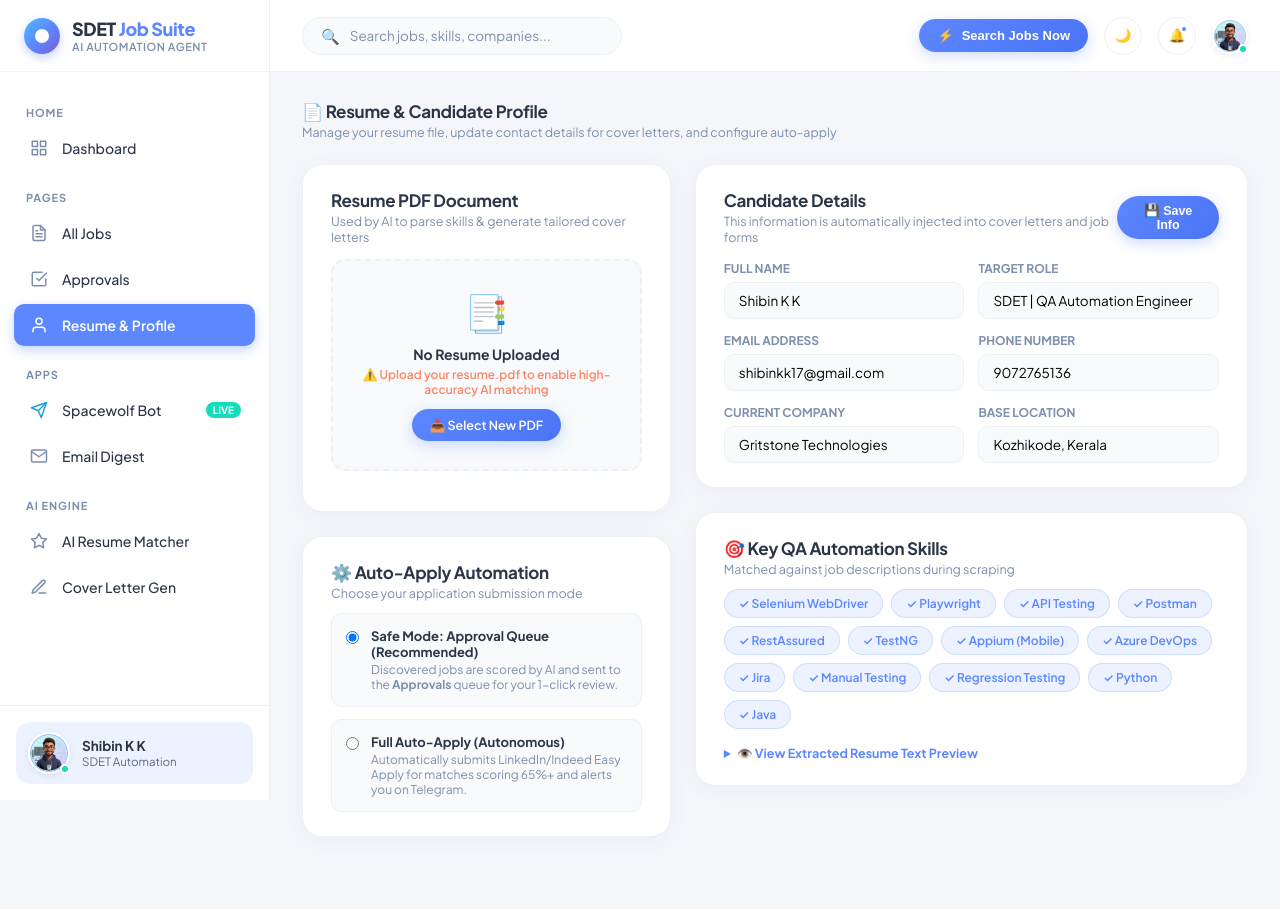
After one commit to shibinkk/aiagent, a Flask app: page /resume in a window 1280 px wide. The commit adds this page. Run offline with Flask 3, Linux system fonts and the light colour scheme.

Commit message:
Add dynamic monthly activity chart, location add/remove, resume module, and direct SpacewolfBot link

```diff
--- a/dashboard/app.py
+++ b/dashboard/app.py
@@ -1,12 +1,13 @@
 """
 dashboard/app.py
-Flask web dashboard for the AI Job Search Agent.
+Flask web dashboard for the AI Job Search Agent — SDET Job Suite.
 """
 
 import os
 import sys
 import threading
 import yaml
+from pathlib import Path
 
 # Ensure project root is on path
 sys.path.insert(0, os.path.abspath(os.path.join(os.path.dirname(__file__), "..")))
@@ -15,7 +16,8 @@ from flask import Flask, render_template, jsonify, request, redirect, url_for
 from tracker.database import (
     init_db,
     get_jobs, get_stats_summary, get_pending_approvals,
-    update_job_status, approve_job, reject_job, get_daily_stats
+    update_job_status, approve_job, reject_job, get_daily_stats,
+    get_monthly_activity, insert_job, increment_stat
 )
 from dotenv import load_dotenv
 
@@ -30,39 +32,90 @@ app.secret_key = os.getenv("FLASK_SECRET_KEY", "dev-secret-key-change-me")
 _scraping_in_progress = False
 
 
-def _run_bg_scrape():
+def _get_config() -> dict:
+    cfg_path = os.path.abspath(os.path.join(os.path.dirname(__file__), "..", "config.yaml"))
+    if os.path.exists(cfg_path):
+        with open(cfg_path, "r", encoding="utf-8") as f:
+            return yaml.safe_load(f) or {}
+    return {}
+
+
+def _save_config(config: dict):
+    cfg_path = os.path.abspath(os.path.join(os.path.dirname(__file__), "..", "config.yaml"))
+    with open(cfg_path, "w", encoding="utf-8") as f:
+        yaml.dump(config, f, sort_keys=False, allow_unicode=True)
+
+
+def _run_bg_scrape(quick: bool = True):
+    """
+    Runs job scraping in the background.
+    If quick=True (button click): searches top priority roles & locations with lower count
+    so it finishes in ~10-15 seconds rather than minutes.
+    """
     global _scraping_in_progress
     try:
         from scraper import scrape_all_platforms
         from filter import filter_jobs
-        from tracker.database import insert_job, increment_stat
+        from notifier.telegram_bot import send_job_alert
 
-        cfg_path = os.path.abspath(os.path.join(os.path.dirname(__file__), "..", "config.yaml"))
-        config = {}
-        if os.path.exists(cfg_path):
-            with open(cfg_path, "r", encoding="utf-8") as f:
-                config = yaml.safe_load(f)
+        config = _get_config()
         if not config:
             config = {
                 "job_search": {
-                    "roles": ["QA Engineer", "SDET", "Software Tester"],
-                    "locations": ["Kochi", "Bangalore", "Chennai"],
-                    "results_per_platform": 15
+                    "roles": ["SDET", "QA Automation Engineer"],
+                    "locations": ["Kochi", "Bangalore"],
+                    "results_per_platform": 10
                 },
                 "platforms": {"linkedin": True, "indeed": True, "glassdoor": False, "naukri": False, "internshala": False}
             }
 
-        raw_jobs = scrape_all_platforms(config)
-        filtered = filter_jobs(raw_jobs, config)
+        # For quick scrape: target top 2 roles & top 2 locations for fast response
+        scrape_cfg = dict(config)
+        if quick:
+            scrape_cfg["job_search"] = dict(config.get("job_search", {}))
+            roles = config.get("job_search", {}).get("roles", ["SDET", "QA Automation Engineer"])
+            locs = config.get("job_search", {}).get("locations", ["Kochi", "Bangalore"])
+            scrape_cfg["job_search"]["roles"] = roles[:2]
+            scrape_cfg["job_search"]["locations"] = locs[:2]
+            scrape_cfg["job_search"]["results_per_platform"] = 10
+
+        raw_jobs = scrape_all_platforms(scrape_cfg)
+        filtered = filter_jobs(raw_jobs, scrape_cfg)
+
         for job in filtered:
-            if insert_job(job):
+            job_id = insert_job(job)
+            if job_id:
                 increment_stat("jobs_found")
+                job["id"] = job_id
+                # Send instant alert to Telegram for high-matching jobs
+                try:
+                    send_job_alert(job)
+                except Exception as ex:
+                    print(f"Telegram alert error: {ex}")
+
     except Exception as e:
         print(f"Background scrape error: {e}")
     finally:
         _scraping_in_progress = False
 
 
+# ── Background Automated Scheduler (Runs every 4 hours automatically) ────────
+try:
+    from apscheduler.schedulers.background import BackgroundScheduler
+    scheduler = BackgroundScheduler(daemon=True)
+    # Automatically scrape and update Telegram every 4 hours
+    scheduler.add_job(
+        func=lambda: _run_bg_scrape(quick=False),
+        trigger="interval",
+        hours=4,
+        id="scheduled_job_scrape"
+    )
+    scheduler.start()
+except Exception as e:
+    print(f"Could not start background scheduler: {e}")
+
+
+# ── Page Routes ───────────────────────────────────────────────────────────────
 @app.route("/")
 def index():
     try:
@@ -74,11 +127,18 @@ def index():
         stats = get_stats_summary()
         recent_jobs = []
         pending = []
+
+    config = _get_config()
+    locations = config.get("job_search", {}).get("locations", ["Kozhikode", "Kochi", "Trivandrum", "Chennai", "Bangalore", "Remote"])
+    auto_apply = config.get("apply", {}).get("auto_apply", False)
+
     return render_template(
         "index.html",
         stats=stats,
         recent_jobs=recent_jobs,
         pending_count=len(pending),
+        locations=locations,
+        auto_apply=auto_apply
     )
 
 
@@ -98,6 +158,34 @@ def approvals():
     return render_template("approvals.html", jobs=pending)
 
 
+@app.route("/resume")
+def resume_page():
+    config = _get_config()
+    candidate = config.get("candidate", {
+        "name": "Shibin K K",
+        "phone": "9072765136",
+        "email": "shibinkk17@gmail.com",
+        "current_role": "SDET | QA Automation Engineer",
+        "current_company": "Gritstone Technologies",
+        "location": "Kozhikode, Kerala"
+    })
+
+    resume_file = os.path.abspath(os.path.join(os.path.dirname(__file__), "..", "resume", "resume.pdf"))
+    has_pdf = os.path.exists(resume_file)
+    pdf_size = os.path.getsize(resume_file) if has_pdf else 0
+
+    from resume.resume_parser import extract_resume_text
+    resume_text = extract_resume_text(resume_file) if has_pdf else ""
+
+    return render_template(
+        "resume.html",
+        candidate=candidate,
+        has_pdf=has_pdf,
+        pdf_size=round(pdf_size / 1024, 1),
+        resume_text=resume_text
+    )
+
+
 @app.route("/approve/<int:queue_id>")
 def approve(queue_id: int):
     approve_job(queue_id)
@@ -110,9 +198,16 @@ def reject(queue_id: int):
     return redirect(url_for("approvals"))
 
 
+# ── API Endpoints ─────────────────────────────────────────────────────────────
 @app.route("/api/stats")
 def api_stats():
     return jsonify(get_stats_summary())
+
+
+@app.route("/api/monthly_stats")
+def api_monthly_stats():
+    """Returns dynamic, aggregated monthly activity for application charts."""
+    return jsonify(get_monthly_activity())
 
 
 @app.route("/api/jobs")
@@ -123,7 +218,7 @@ def api_jobs():
 
 @app.route("/api/job/<int:job_id>/status", methods=["POST"])
 def update_status(job_id: int):
-    data = request.get_json()
+    data = request.get_json() or {}
     new_status = data.get("status")
     if new_status:
         update_job_status(job_id, new_status)
@@ -137,9 +232,9 @@ def api_scrape_now():
     if _scraping_in_progress:
         return jsonify({"status": "running", "message": "Job search is currently active in the background."})
     _scraping_in_progress = True
-    t = threading.Thread(target=_run_bg_scrape, daemon=True)
+    t = threading.Thread(target=lambda: _run_bg_scrape(quick=True), daemon=True)
     t.start()
-    return jsonify({"status": "started", "message": "Search started in background! Check back in 30 seconds."})
+    return jsonify({"status": "started", "message": "Quick search started! Fresh jobs arriving in ~12 seconds."})
 
 
 @app.route("/api/scrape_status")
@@ -148,6 +243,86 @@ def api_scrape_status():
     return jsonify({"running": _scraping_in_progress})
 
 
+# ── Dynamic Locations Management (Add / Remove) ───────────────────────────────
+@app.route("/api/locations", methods=["GET", "POST"])
+def api_locations():
+    config = _get_config()
+    locations = config.setdefault("job_search", {}).setdefault("locations", [])
+
+    if request.method == "POST":
+        data = request.get_json() or {}
+        new_loc = data.get("location", "").strip()
+        if new_loc and new_loc not in locations:
+            locations.append(new_loc)
+            _save_config(config)
+        return jsonify({"success": True, "locations": locations})
+
+    return jsonify({"locations": locations})
+
+
+@app.route("/api/locations/remove", methods=["POST"])
+def api_remove_location():
+    config = _get_config()
+    locations = config.setdefault("job_search", {}).setdefault("locations", [])
+    data = request.get_json() or {}
+    rem_loc = data.get("location", "").strip()
+
+    if rem_loc in locations:
+        locations.remove(rem_loc)
+        _save_config(config)
+
+    return jsonify({"success": True, "locations": locations})
+
+
+# ── Resume Upload & Candidate Info Management ────────────────────────────────
+@app.route("/api/resume/upload", methods=["POST"])
+def api_upload_resume():
+    if "resume_file" not in request.files:
+        return jsonify({"error": "No file uploaded"}), 400
+    file = request.files["resume_file"]
+    if file.filename == "":
+        return jsonify({"error": "No file selected"}), 400
+
+    save_dir = os.path.abspath(os.path.join(os.path.dirname(__file__), "..", "resume"))
+    os.makedirs(save_dir, exist_ok=True)
+    save_path = os.path.join(save_dir, "resume.pdf")
+    file.save(save_path)
+
+    from resume.resume_parser import extract_resume_text
+    extracted = extract_resume_text(save_path)
+
+    return jsonify({
+        "success": True,
+        "message": f"Resume updated successfully! ({len(extracted)} characters parsed)",
+        "preview": extracted[:400]
+    })
+
+
+@app.route("/api/resume/info", methods=["POST"])
+def api_update_candidate_info():
+    data = request.get_json() or {}
+    config = _get_config()
+    cand = config.setdefault("candidate", {})
+
+    for key in ("name", "phone", "email", "linkedin", "current_role", "current_company", "location"):
+        if key in data and data[key] is not None:
+            cand[key] = str(data[key]).strip()
+
+    _save_config(config)
+    return jsonify({"success": True, "candidate": cand})
+
+
+@app.route("/api/settings/auto_apply", methods=["POST"])
+def api_toggle_auto_apply():
+    data = request.get_json() or {}
+    config = _get_config()
+    enabled = bool(data.get("enabled", False))
+    config.setdefault("apply", {})["auto_apply"] = enabled
+    config["apply"]["require_approval"] = not enabled
+    _save_config(config)
+    return jsonify({"success": True, "auto_apply": enabled})
+
+
 if __name__ == "__main__":
     port = int(os.getenv("DASHBOARD_PORT", 5000))
     print(f"\nDashboard running at http://localhost:{port}\n")
--- a/dashboard/templates/base.html
+++ b/dashboard/templates/base.html
@@ -72,16 +72,29 @@
         </a>
       </li>
 
+      <li class="menu-item">
+        <a href="{{ url_for('resume_page') }}" class="menu-link {% if request.endpoint == 'resume_page' %}active{% endif %}">
+          <span class="menu-link-icon">
+            <svg width="18" height="18" viewBox="0 0 24 24" fill="none" stroke="currentColor" stroke-width="2" stroke-linecap="round" stroke-linejoin="round">
+              <path d="M20 21v-2a4 4 0 0 0-4-4H8a4 4 0 0 0-4 4v2"></path>
+              <circle cx="12" cy="7" r="4"></circle>
+            </svg>
+          </span>
+          <span>Resume & Profile</span>
+        </a>
+      </li>
+
       <li class="menu-category">APPS</li>
       <li class="menu-item">
-        <a href="https://t.me/BotFather" target="_blank" class="menu-link">
-          <span class="menu-link-icon">
+        <a href="https://t.me/SpacewolfBot" target="_blank" class="menu-link" title="Open @SpacewolfBot on Telegram">
+          <span class="menu-link-icon" style="color:#229ed9;">
             <svg width="18" height="18" viewBox="0 0 24 24" fill="none" stroke="currentColor" stroke-width="2" stroke-linecap="round" stroke-linejoin="round">
               <line x1="22" y1="2" x2="11" y2="13"></line>
               <polygon points="22 2 15 22 11 13 2 9 22 2"></polygon>
             </svg>
           </span>
-          <span>Telegram Bot</span>
+          <span>Spacewolf Bot</span>
+          <span class="menu-badge" style="background:var(--teal);margin-left:auto;font-size:10px;">LIVE</span>
         </a>
       </li>
       <li class="menu-item">
--- /dev/null
+++ b/dashboard/templates/resume.html
@@ -0,0 +1,224 @@
+{% extends "base.html" %}
+{% block title %}Resume & Profile — SDET Job Suite{% endblock %}
+
+{% block content %}
+<!-- Page Header -->
+<div class="card-top-bar" style="margin-bottom:24px;">
+  <div class="card-title-group">
+    <h2>📄 Resume & Candidate Profile</h2>
+    <p>Manage your resume file, update contact details for cover letters, and configure auto-apply</p>
+  </div>
+</div>
+
+<div style="display:grid;grid-template-columns:1.2fr 1.8fr;gap:24px;margin-bottom:24px;">
+  <!-- Left Column: Resume Upload & Auto Apply Settings -->
+  <div style="display:flex;flex-direction:column;gap:24px;">
+    <!-- Resume Upload Card -->
+    <div class="modern-card">
+      <div class="card-top-bar" style="margin-bottom:14px;">
+        <div class="card-title-group">
+          <h2>Resume PDF Document</h2>
+          <p>Used by AI to parse skills & generate tailored cover letters</p>
+        </div>
+      </div>
+
+      <div style="background:var(--bg-surface-alt);border:2px dashed var(--border-color);border-radius:var(--radius-md);padding:28px 20px;text-align:center;margin-bottom:16px;">
+        <div style="font-size:36px;margin-bottom:10px;">📑</div>
+        {% if has_pdf %}
+        <div style="font-weight:700;color:var(--text-dark);font-size:14px;margin-bottom:4px;">resume.pdf is Active</div>
+        <div style="font-size:12px;color:var(--teal);font-weight:600;margin-bottom:12px;">✅ Ready for AI Scoring & Applications ({{ pdf_size }} KB)</div>
+        {% else %}
+        <div style="font-weight:700;color:var(--text-dark);font-size:14px;margin-bottom:4px;">No Resume Uploaded</div>
+        <div style="font-size:12px;color:var(--coral);font-weight:600;margin-bottom:12px;">⚠️ Upload your resume.pdf to enable high-accuracy AI matching</div>
+        {% endif %}
+
+        <label for="resume-input" class="btn-search-trigger" style="display:inline-flex;cursor:pointer;margin:0 auto;font-size:12.5px;padding:8px 18px;">
+          <span>📤 Select New PDF</span>
+        </label>
+        <input type="file" id="resume-input" accept=".pdf" style="display:none;" onchange="handleResumeUpload(this)">
+      </div>
+
+      <div id="upload-status" style="display:none;font-size:12.5px;padding:10px 14px;border-radius:var(--radius-sm);margin-top:8px;"></div>
+    </div>
+
+    <!-- Auto-Apply Automation Settings -->
+    <div class="modern-card">
+      <div class="card-top-bar" style="margin-bottom:12px;">
+        <div class="card-title-group">
+          <h2>⚙️ Auto-Apply Automation</h2>
+          <p>Choose your application submission mode</p>
+        </div>
+      </div>
+
+      <div style="display:flex;flex-direction:column;gap:12px;">
+        <label style="display:flex;align-items:flex-start;gap:12px;padding:14px;border:1px solid var(--border-color);border-radius:var(--radius-sm);cursor:pointer;background:var(--bg-surface-alt);">
+          <input type="radio" name="apply_mode" value="manual" checked onchange="toggleAutoApply(false)" style="margin-top:3px;">
+          <div>
+            <div style="font-weight:700;font-size:13px;color:var(--text-dark);">Safe Mode: Approval Queue (Recommended)</div>
+            <div style="font-size:12px;color:var(--text-muted);margin-top:2px;">Discovered jobs are scored by AI and sent to the <strong>Approvals</strong> queue for your 1-click review.</div>
+          </div>
+        </label>
+
+        <label style="display:flex;align-items:flex-start;gap:12px;padding:14px;border:1px solid var(--border-color);border-radius:var(--radius-sm);cursor:pointer;background:var(--bg-surface-alt);">
+          <input type="radio" name="apply_mode" value="auto" onchange="toggleAutoApply(true)" style="margin-top:3px;">
+          <div>
+            <div style="font-weight:700;font-size:13px;color:var(--text-dark);">Full Auto-Apply (Autonomous)</div>
+            <div style="font-size:12px;color:var(--text-muted);margin-top:2px;">Automatically submits LinkedIn/Indeed Easy Apply for matches scoring 65%+ and alerts you on Telegram.</div>
+          </div>
+        </label>
+      </div>
+    </div>
+  </div>
+
+  <!-- Right Column: Candidate Info & Skills -->
+  <div style="display:flex;flex-direction:column;gap:24px;">
+    <!-- Candidate Info Form Card -->
+    <div class="modern-card">
+      <div class="card-top-bar" style="margin-bottom:16px;">
+        <div class="card-title-group">
+          <h2>Candidate Details</h2>
+          <p>This information is automatically injected into cover letters and job forms</p>
+        </div>
+        <button onclick="saveCandidateInfo()" class="btn-search-trigger" style="font-size:12.5px;padding:7px 16px;">
+          💾 Save Info
+        </button>
+      </div>
+
+      <div style="display:grid;grid-template-columns:1fr 1fr;gap:14px;">
+        <div>
+          <label style="font-size:12px;font-weight:700;color:var(--text-muted);text-transform:uppercase;display:block;margin-bottom:6px;">Full Name</label>
+          <input type="text" id="cand-name" value="{{ candidate.name or 'Shibin K K' }}" style="width:100%;padding:9px 14px;border:1px solid var(--border-color);border-radius:var(--radius-sm);background:var(--bg-surface-alt);outline:none;font-size:13.5px;font-family:inherit;">
+        </div>
+
+        <div>
+          <label style="font-size:12px;font-weight:700;color:var(--text-muted);text-transform:uppercase;display:block;margin-bottom:6px;">Target Role</label>
+          <input type="text" id="cand-role" value="{{ candidate.current_role or 'SDET | QA Automation Engineer' }}" style="width:100%;padding:9px 14px;border:1px solid var(--border-color);border-radius:var(--radius-sm);background:var(--bg-surface-alt);outline:none;font-size:13.5px;font-family:inherit;">
+        </div>
+
+        <div>
+          <label style="font-size:12px;font-weight:700;color:var(--text-muted);text-transform:uppercase;display:block;margin-bottom:6px;">Email Address</label>
+          <input type="email" id="cand-email" value="{{ candidate.email or 'shibinkk17@gmail.com' }}" style="width:100%;padding:9px 14px;border:1px solid var(--border-color);border-radius:var(--radius-sm);background:var(--bg-surface-alt);outline:none;font-size:13.5px;font-family:inherit;">
+        </div>
+
+        <div>
+          <label style="font-size:12px;font-weight:700;color:var(--text-muted);text-transform:uppercase;display:block;margin-bottom:6px;">Phone Number</label>
+          <input type="text" id="cand-phone" value="{{ candidate.phone or '9072765136' }}" style="width:100%;padding:9px 14px;border:1px solid var(--border-color);border-radius:var(--radius-sm);background:var(--bg-surface-alt);outline:none;font-size:13.5px;font-family:inherit;">
+        </div>
+
+        <div>
+          <label style="font-size:12px;font-weight:700;color:var(--text-muted);text-transform:uppercase;display:block;margin-bottom:6px;">Current Company</label>
+          <input type="text" id="cand-company" value="{{ candidate.current_company or 'Gritstone Technologies' }}" style="width:100%;padding:9px 14px;border:1px solid var(--border-color);border-radius:var(--radius-sm);background:var(--bg-surface-alt);outline:none;font-size:13.5px;font-family:inherit;">
+        </div>
+
+        <div>
+          <label style="font-size:12px;font-weight:700;color:var(--text-muted);text-transform:uppercase;display:block;margin-bottom:6px;">Base Location</label>
+          <input type="text" id="cand-location" value="{{ candidate.location or 'Kozhikode, Kerala' }}" style="width:100%;padding:9px 14px;border:1px solid var(--border-color);border-radius:var(--radius-sm);background:var(--bg-surface-alt);outline:none;font-size:13.5px;font-family:inherit;">
+        </div>
+      </div>
+
+      <div id="save-status" style="display:none;font-size:12.5px;margin-top:12px;padding:8px 12px;border-radius:var(--radius-sm);background:var(--teal-light);color:var(--teal);font-weight:600;">
+        ✅ Candidate details saved successfully!
+      </div>
+    </div>
+
+    <!-- Extracted Skills & Text Preview -->
+    <div class="modern-card">
+      <div class="card-top-bar" style="margin-bottom:12px;">
+        <div class="card-title-group">
+          <h2>🎯 Key QA Automation Skills</h2>
+          <p>Matched against job descriptions during scraping</p>
+        </div>
+      </div>
+
+      <div style="display:flex;flex-wrap:wrap;gap:8px;margin-bottom:16px;">
+        {% for skill in ['Selenium WebDriver', 'Playwright', 'API Testing', 'Postman', 'RestAssured', 'TestNG', 'Appium (Mobile)', 'Azure DevOps', 'Jira', 'Manual Testing', 'Regression Testing', 'Python', 'Java'] %}
+        <span class="city-pill" style="cursor:default;background:var(--primary-light);color:var(--primary);">
+          ✓ {{ skill }}
+        </span>
+        {% endfor %}
+      </div>
+
+      <details>
+        <summary style="font-size:12.5px;font-weight:700;color:var(--primary);cursor:pointer;">
+          👁️ View Extracted Resume Text Preview
+        </summary>
+        <pre class="modal-pre-box" style="margin-top:10px;max-height:220px;overflow-y:auto;font-size:12px;">{{ resume_text or 'Upload a resume.pdf on the left to view parsed content.' }}</pre>
+      </details>
+    </div>
+  </div>
+</div>
+{% endblock %}
+
+{% block scripts %}
+<script>
+  async function handleResumeUpload(input) {
+    if (!input.files || input.files.length === 0) return;
+    const file = input.files[0];
+    const formData = new FormData();
+    formData.append('resume_file', file);
+
+    const statusEl = document.getElementById('upload-status');
+    statusEl.style.display = 'block';
+    statusEl.style.background = 'var(--cyan-light)';
+    statusEl.style.color = 'var(--primary)';
+    statusEl.textContent = 'Uploading & parsing resume PDF...';
+
+    try {
+      const res = await fetch('/api/resume/upload', {
+        method: 'POST',
+        body: formData
+      });
+      const data = await res.json();
+      if (data.success) {
+        statusEl.style.background = 'var(--teal-light)';
+        statusEl.style.color = 'var(--teal)';
+        statusEl.textContent = data.message;
+        setTimeout(() => window.location.reload(), 1500);
+      } else {
+        statusEl.style.background = 'var(--coral-light)';
+        statusEl.style.color = 'var(--coral)';
+        statusEl.textContent = data.error || 'Failed to upload resume.';
+      }
+    } catch(err) {
+      statusEl.style.background = 'var(--coral-light)';
+      statusEl.style.color = 'var(--coral)';
+      statusEl.textContent = 'Upload failed: ' + err.message;
+    }
+  }
+
+  async function saveCandidateInfo() {
+    const info = {
+      name: document.getElementById('cand-name').value,
+      current_role: document.getElementById('cand-role').value,
+      email: document.getElementById('cand-email').value,
+      phone: document.getElementById('cand-phone').value,
+      current_company: document.getElementById('cand-company').value,
+      location: document.getElementById('cand-location').value,
+    };
+
+    const status = document.getElementById('save-status');
+    try {
+      const res = await fetch('/api/resume/info', {
+        method: 'POST',
+        headers: { 'Content-Type': 'application/json' },
+        body: JSON.stringify(info)
+      });
+      const data = await res.json();
+      if (data.success) {
+        status.style.display = 'block';
+        setTimeout(() => status.style.display = 'none', 3000);
+      }
+    } catch(e) {}
+  }
+
+  async function toggleAutoApply(enabled) {
+    try {
+      await fetch('/api/settings/auto_apply', {
+        method: 'POST',
+        headers: { 'Content-Type': 'application/json' },
+        body: JSON.stringify({ enabled: enabled })
+      });
+    } catch(e) {}
+  }
+</script>
+{% endblock %}
--- a/notifier/telegram_bot.py
+++ b/notifier/telegram_bot.py
@@ -6,7 +6,10 @@ Sends job alerts and daily summaries via Telegram Bot API.
 import os
 import asyncio
 import requests
+from dotenv import load_dotenv
 from loguru import logger
+
+load_dotenv()
 
 
 def _get_bot_config() -> tuple[str, str]:
--- a/tracker/__init__.py
+++ b/tracker/__init__.py
@@ -3,5 +3,5 @@ from .database import (
     init_db, insert_job, update_job_ai, update_job_status,
     get_jobs, get_stats_summary, get_pending_approvals,
     add_to_approval_queue, approve_job, reject_job,
-    get_daily_stats, increment_stat
+    get_daily_stats, increment_stat, get_monthly_activity
 )
```
Also changed, not shown: dashboard/templates/index.html (+81 -19 lines), tracker/database.py (+55 -0 lines).
